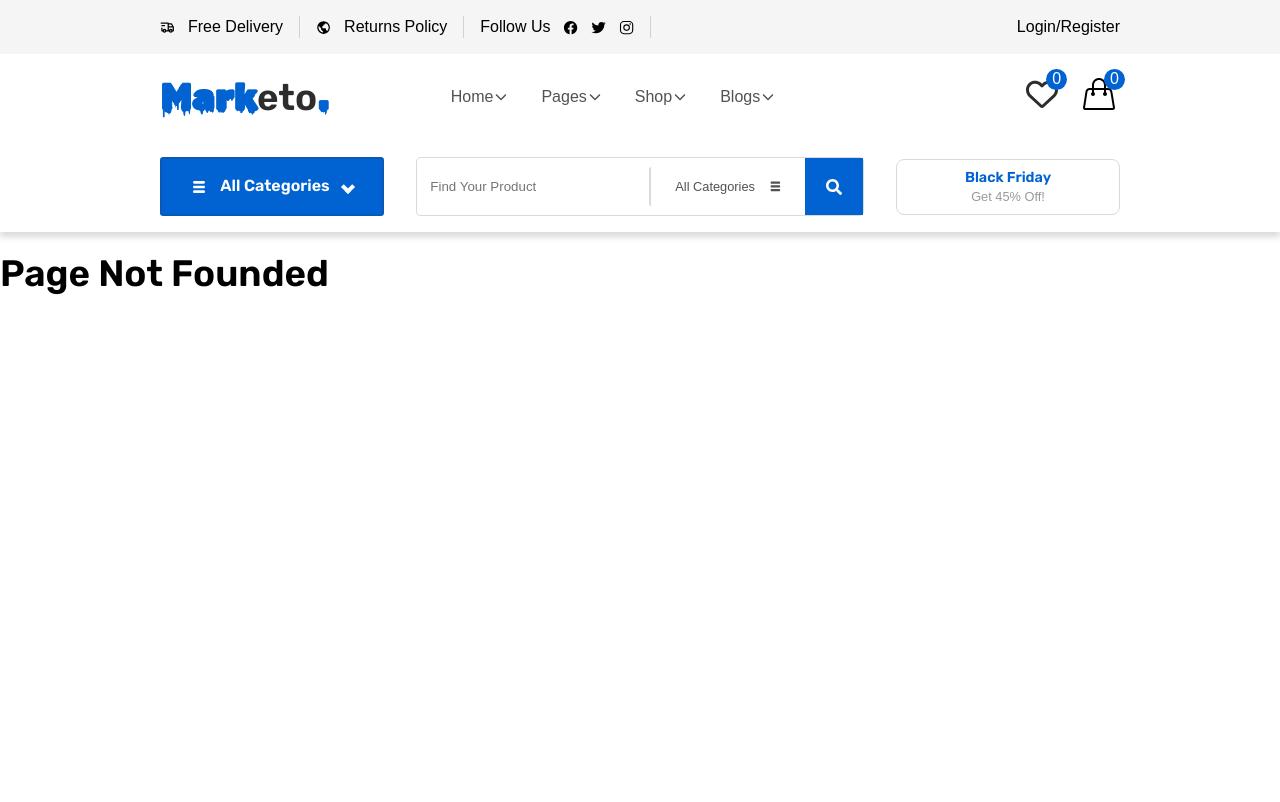
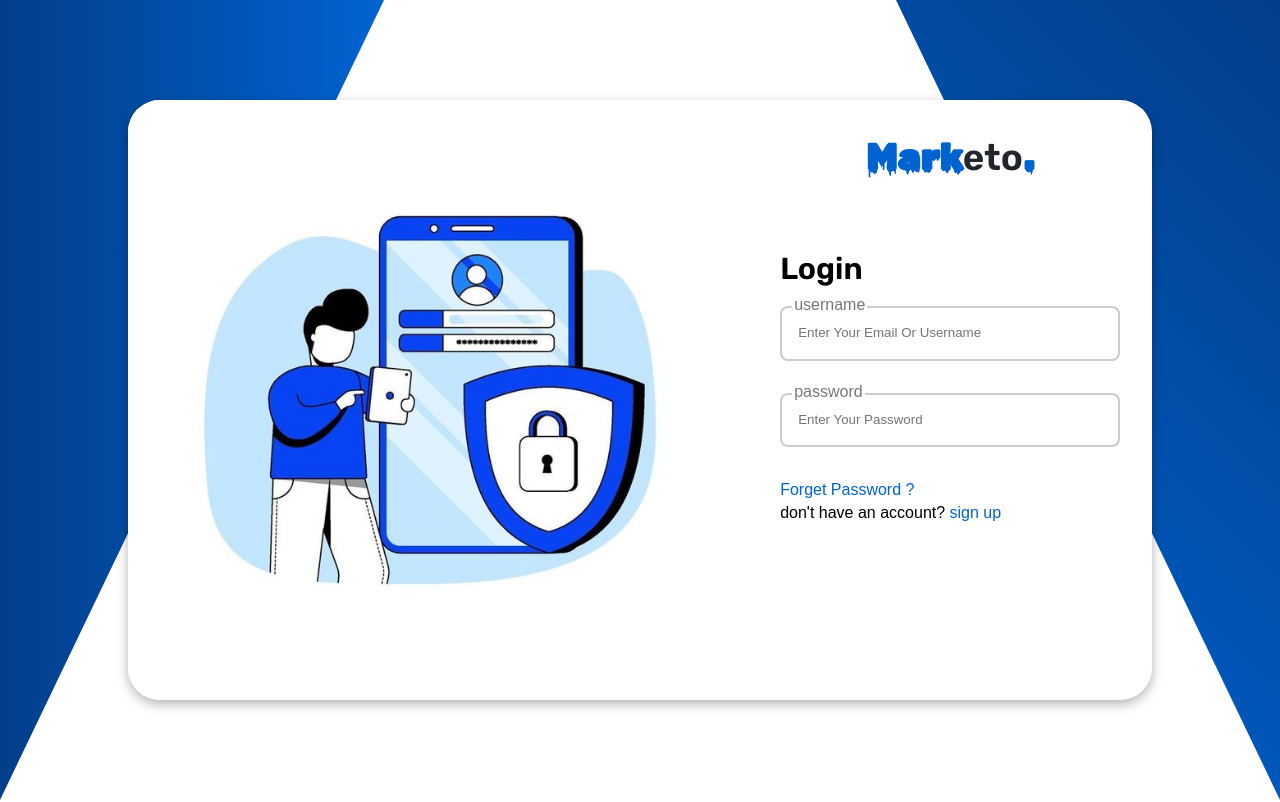
Before and after one commit to eslamal3kda/Marketo-project-e-commerce, a React (Vite) app: page /login in a window 1280 px wide. Shown: the top 802 px of the page. Built offline with nearby package versions, Linux system fonts and the light colour scheme; a web font is replaced by a local one.

Commit message:
Add Login/Register Page

```diff
--- a/src/App.jsx
+++ b/src/App.jsx
@@ -17,6 +17,7 @@ import BlogsPage from "./pages/BlogsPage/BlogsPage";
 import BlogCategorySection from "./components/BlogCategorySection/BlogCategorySection";
 import SingleBlog from "./components/SingleBlog/SingleBlog";
 import SingleProductPage from "./pages/SingleProductPage/SingleProductPage";
+import LoginPage from "./pages/LoginPage/LoginPage";
 
 export default function App() {
     const queryClient = new QueryClient();
@@ -52,6 +53,7 @@ export default function App() {
                 { path: "*", element: <h2 className="page-test">Page Not Founded</h2> },
             ],
         },
+        { path: "/login", element: <LoginPage /> },
     ]);
     return (
         <QueryClientProvider client={queryClient}>
--- /dev/null
+++ b/src/components/LoginAndRegisterForm/LoginAndRegisterForm.jsx
@@ -0,0 +1,51 @@
+import { Formik } from "formik";
+import React, { useState } from "react";
+import { Form, Link } from "react-router-dom";
+import WrapperInput from "../WrapperInput/WrapperInput";
+
+export default function LoginAndRegisterForm() {
+    const [isRegister, setIsRegister] = useState(false);
+    if (isRegister) {
+        return (
+            <>
+                <div className="login-form">
+                    <h4>login</h4>
+                    <Formik>
+                        {() => (
+                            <Form>
+                                <div className="login-form-fullname">
+                                    <WrapperInput label={"first name"} name={"firstName"} placeholder={"First Name"} />
+                                    <WrapperInput label={"last name"} name={"lastName"} placeholder={"Last Name"} />
+                                </div>
+                                <WrapperInput label={"username"} name={"username"} placeholder={"Enter Your Email Or Username"} />
+                                <WrapperInput label={"password"} name={"password"} placeholder={"Enter Your Password"} />
+                            </Form>
+                        )}
+                    </Formik>
+                    <p className="switch-form">
+                        already have an account? <span onClick={() => setIsRegister(false)}>sign in</span>
+                    </p>
+                </div>
+            </>
+        );
+    }
+    return (
+        <>
+            <div className="login-form">
+                <h4>login</h4>
+                <Formik>
+                    {() => (
+                        <Form>
+                            <WrapperInput label={"username"} name={"username"} placeholder={"Enter Your Email Or Username"} />
+                            <WrapperInput label={"password"} name={"password"} placeholder={"Enter Your Password"} />
+                        </Form>
+                    )}
+                </Formik>
+                <Link>forget password ?</Link>
+                <p className="switch-form">
+                    don't have an account? <span onClick={() => setIsRegister(true)}>sign up</span>
+                </p>
+            </div>
+        </>
+    );
+}
--- a/src/components/Logo/Logo.jsx
+++ b/src/components/Logo/Logo.jsx
@@ -4,7 +4,7 @@ export default function Logo() {
     return (
         <div className="logo">
             <h2>
-                <Link to={""}>
+                <Link to={"/"}>
                     <div className="anime-logo">
                         <span className="logo-name">Mark</span>
                     </div>
--- /dev/null
+++ b/src/components/loginBox/LoginBox.jsx
@@ -0,0 +1,18 @@
+import React from "react";
+import Logo from "../Logo/Logo";
+
+import LoginAndRegisterForm from "../LoginAndRegisterForm/LoginAndRegisterForm";
+
+export default function LoginBox() {
+    return (
+        <div className="login-box">
+            <div className="login-box-image">
+                <img src="/images/pic_5.jpg" alt="" />
+            </div>
+            <div className="login-box-content">
+                <Logo />
+                <LoginAndRegisterForm />
+            </div>
+        </div>
+    );
+}
--- /dev/null
+++ b/src/components/loginBox/_loginBox.scss
@@ -0,0 +1,58 @@
+.login-box {
+    width: 80%;
+    height: 90%;
+    background-color: #FFF;
+    box-shadow: 0 4px 12px rgba(0, 0, 0, 0.3);
+    border-radius: 2rem;
+    display: flex;
+    gap: 1rem;
+    overflow: hidden;
+    & > div {
+        height: 100%;
+    }
+    &-image {
+        width: 60%;
+        img {
+            width: 100%;
+            height:100%;
+            object-fit: cover;
+        }
+    }
+    &-content {
+        padding: 2rem;
+        width: 40%;
+        display: flex;
+        align-items: center;
+        flex-direction: column;
+        gap: 2rem;
+        .logo {
+            margin-bottom: 2rem;
+        }
+        .login-form {
+            width: 100%;
+            position: relative;
+            & > h4 {
+                text-transform: capitalize;
+                margin-bottom: 1rem;
+            }
+            input {
+                margin-bottom: 1rem;
+            }
+            a {
+                color: $main-color;
+                text-transform: capitalize;
+                padding-bottom: 1rem;
+            }
+            &-fullname {
+                display: flex;
+                gap: 1rem;
+            }
+        }
+        .switch-form {
+            span {
+                color: $main-color;
+                cursor: pointer;
+            }
+        }
+    }
+}
--- a/src/layout/1-Navbar/NavMenu.jsx
+++ b/src/layout/1-Navbar/NavMenu.jsx
@@ -34,7 +34,7 @@ export default function NavMenu({isMenuOpen,setIsMenuOpen}) {
                     </li>
                     <li>
                         <div onClick={()=>handleMenu("pages")}>
-                            <span>pages</span> <button onClick={()=>handleMenu("pages")}>{ispagesMenu === "pages"?'-':'+'}</button>
+                            <span>pages</span> <button >{ispagesMenu === "pages"?'-':'+'}</button>
                         </div>
                         <ul className={`sub-menu ${ispagesMenu === "pages" ?"open":""}`}>
                             <li onClick={()=>handleNavigation("/about-us")}>
@@ -91,6 +91,11 @@ export default function NavMenu({isMenuOpen,setIsMenuOpen}) {
                             <span>blogs</span> <span>&gt;</span>
                         </Link>
                     </li>
+                    <li onClick={()=>handleNavigation("/login")}>
+                        <Link >
+                            <span>login/register</span> <span>&gt;</span>
+                        </Link>
+                    </li>
                 </ul>
             </div>
         </div>
--- a/src/layout/1-Navbar/Navbar.jsx
+++ b/src/layout/1-Navbar/Navbar.jsx
@@ -3,7 +3,7 @@ import { FaRegHeart } from "react-icons/fa6";
 import { IoLogoFacebook, IoLogoInstagram, IoLogoTwitter } from "react-icons/io5";
 import { SlHandbag } from "react-icons/sl";
 import { TbTruckDelivery } from "react-icons/tb";
-import { Link, NavLink } from "react-router-dom";
+import { Link, NavLink, useNavigate } from "react-router-dom";
 import Logo from "../../components/Logo/Logo";
 import { IoIosArrowDown } from "react-icons/io";
 // import Select from "react-select";
@@ -29,6 +29,7 @@ import { useState } from "react";
 
 export default function Navbar() {
     const [isMenuOpen,setIsMenuOpen] = useState(false)
+    const navigate = useNavigate()
     return (
         <header>
             <nav className="">
@@ -49,7 +50,7 @@ export default function Navbar() {
                             <IoLogoInstagram className="instagram" />
                         </div>
                     </div>
-                    <div className="login-register">
+                    <div className="login-register" onClick={()=> navigate("/login")}>
                         <span>Login/Register</span>
                     </div>
                 </div>
@@ -62,7 +63,7 @@ export default function Navbar() {
                             </NavLink>
                         </li>
                         <li className="nav_lists">
-                            <NavLink to={""}>
+                            <NavLink to={"/pages"}>
                                 pages <IoIosArrowDown />
                             </NavLink>
                             <ul>
--- a/src/layout/1-Navbar/_navbar.scss
+++ b/src/layout/1-Navbar/_navbar.scss
@@ -47,29 +47,29 @@ header {
             justify-content: space-between;
             align-items: center;
             padding-block: 1em;
-            .logo {
-                .anime-logo {
-                    display: inline-flex;
-                }
-                .logo-name {
-                    font-family: $sub-font;
-                    color: $main-color;
-                    &:hover {
-                        animation: rotate-logo 2s alternate 2;
-                    }
-                }
-            }
-            @keyframes rotate-logo {
-                0% {
-                    rotate: 0deg;
-                }
-                50% {
-                    rotate: -3deg;
-                }
-                100% {
-                    rotate: 3deg;
-                }
-            }
+            // .logo {
+            //     .anime-logo {
+            //         display: inline-flex;
+            //     }
+            //     .logo-name {
+            //         font-family: $sub-font;
+            //         color: $main-color;
+            //         &:hover {
+            //             animation: rotate-logo 2s alternate 2;
+            //         }
+            //     }
+            // }
+            // @keyframes rotate-logo {
+            //     0% {
+            //         rotate: 0deg;
+            //     }
+            //     50% {
+            //         rotate: -3deg;
+            //     }
+            //     100% {
+            //         rotate: 3deg;
+            //     }
+            // }
 
             ul {
                 display: flex;
@@ -354,3 +354,30 @@ header {
         }
     }
 }
+
+.logo {
+    a {
+        color: $dark-color;
+    }
+    .anime-logo {
+        display: inline-flex;
+    }
+    .logo-name {
+        font-family: $sub-font;
+        color: $main-color;
+        &:hover {
+            animation: rotate-logo 2s alternate 2;
+        }
+    }
+}
+@keyframes rotate-logo {
+    0% {
+        rotate: 0deg;
+    }
+    50% {
+        rotate: -3deg;
+    }
+    100% {
+        rotate: 3deg;
+    }
+}
--- /dev/null
+++ b/src/pages/LoginPage/LoginPage.jsx
@@ -0,0 +1,10 @@
+import React from 'react'
+import LoginBox from '../../components/loginBox/LoginBox'
+
+export default function LoginPage() {
+  return (
+    <main className='login-page'>
+        <LoginBox />
+    </main>
+  )
+}
--- /dev/null
+++ b/src/pages/LoginPage/_loginPage.scss
@@ -0,0 +1,147 @@
+.login-page {
+    position: relative;
+    height: 100vh;
+    display: flex;
+    justify-content: center;
+    align-items: center;
+    &::before{
+        content: "";
+        position: absolute;
+        top: 0;
+        left: 0;
+        width: 30%;
+        height: 100%;
+        background: linear-gradient(270deg, $main-color  , $dark-main-color);
+        z-index: -1;
+        clip-path: polygon(
+            0% 0%,
+            100% 0%,
+            0% 100%
+        );
+    }
+    &::after{
+        content: "";
+        position: absolute;
+        top: 0;
+        right: 0;
+        width: 30%;
+        height: 100%;
+        background: linear-gradient(45deg, $main-color  , $dark-main-color);
+        z-index: -1;
+        clip-path: polygon(
+            100% 0%,
+            100% 100%,
+            0% 0%
+        );
+    }
+}
+
+@media(max-width:419px) {
+    .login-page {
+        &::before{
+            display: none;
+        }
+        &::after{
+            width: 90%;
+        }
+        .login-box {
+            width: 95%;
+            height: 75%;
+            &-image {
+                display: none;
+            }
+            &-content  {
+                width: 100%;
+            }
+        }
+    }
+}
+@media(min-width:420px) {
+    .login-page {
+        &::before{
+            display: none;
+        }
+        &::after{
+            width: 80%;
+        }
+        .login-box {
+            width: 85%;
+            height: 75%;
+            &-image {
+                display: none;
+            }
+            &-content  {
+                width: 100%;
+            }
+        }
+    }
+}
+@media(min-width:550px) {
+    .login-page {
+        &::after{
+            width: 40%;
+        }
+        .login-box {
+            width: 450px;
+        }
+    }
+}
+@media(min-width:768px) {
+    .login-page {
+        &::before{
+            display: block;
+            width: 50%;
+            clip-path: polygon(
+                0% 0%,
+                100% 100%,
+                0% 100%
+            );
+        }
+        &::after{
+            width: 50%;
+        }
+        .login-box {
+            width: 90%;
+            height: 75%;
+
+            &-image {
+                display: block;
+                width: 50%;
+            }
+            &-content  {
+                width: 50%;
+            }
+        }
+    }
+}
+@media(min-width:850px) {
+    .login-page {
+        .login-box {
+            width: 85%;
+        }
+    }
+}
+@media(min-width:1024px) {
+    .login-page {
+        &::before{
+            width: 30%;
+            clip-path: polygon(
+                0% 0%,
+                100% 0%,
+                0% 100%
+            );
+        }
+        &::after{
+            width: 30%;
+        }
+        .login-box {
+            width: 80%;
+            &-image {
+                width: 60%;
+            }
+            &-content  {
+                width: 40%;
+            }
+        }
+    }
+}
--- a/src/style/app.scss
+++ b/src/style/app.scss
@@ -6,7 +6,6 @@
 @import '../layout/1-Navbar/navMenu';
 @import '../layout/2-Footer/footer';
 @import '../layout/2-Footer/footer-responsive';
-@import '../pages/HomePage/homepage';
 @import '../components/SelectMenu/selectMenu';
 @import '../components/EmailSubmitInput/emailSubmitInput';
 @import '../components/paginationSection/paginationSection';
@@ -14,7 +13,6 @@
 @import '../components/OfferComponent/offerComponent';
 @import '../components/featuredProducts/featuredProducts';
 @import '../components/ProductCard/productCard';
-@import '../pages/HomePage/homePage-responsive';
 @import '../components/HeroSection/heroSection';
 @import '../components/TodayGadgetsSection/todayGadgetsSection.scss';
 @import '../components/BestDeals/bestDeals';
@@ -30,6 +28,9 @@
 @import '../components/WrapperInput/wrapperInput';
 @import '../components/BlogCard/blogCard';
 @import '../components/SingleBlog/singleBlog';
+@import '../components/loginBox/loginBox';
+@import '../pages/HomePage/homepage';
+@import '../pages/HomePage/homePage-responsive';
 @import '../pages/FAQPage/faqPage';
 @import '../pages/ProductsPage/productsPage';
 @import '../pages/ShopPage/shopPage';
@@ -37,6 +38,7 @@
 @import '../pages/TermsAndConditionsPage/termsAndConditions';
 @import '../pages/AboutPage/aboutUsPage';
 @import '../pages/BlogsPage/blogsPage';
+@import '../pages/LoginPage/loginPage';
 @import '../pages/SingleProductPage/SingleProductPage';
 
 
```
Also changed, not shown: public/images/pic_5.jpg (added).
